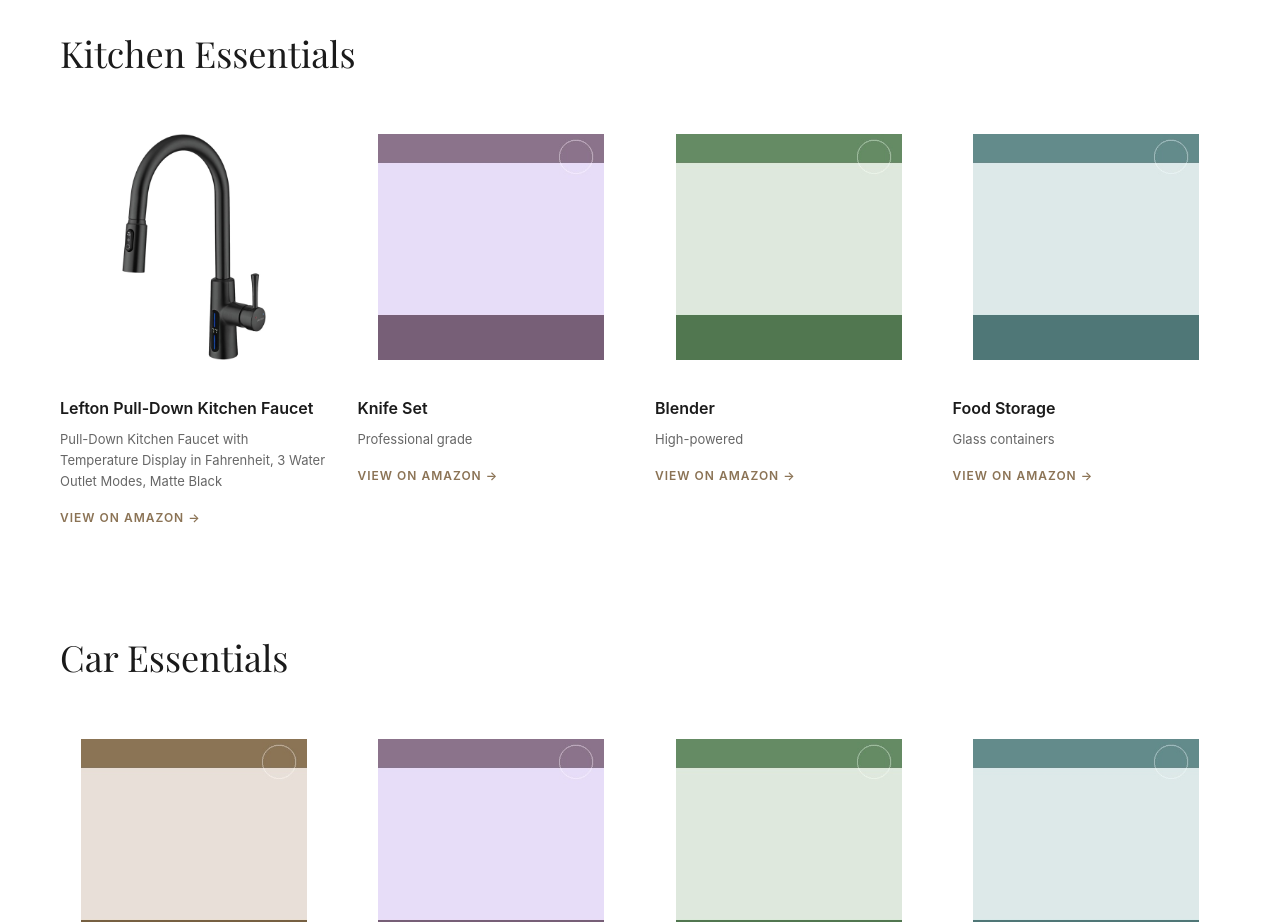
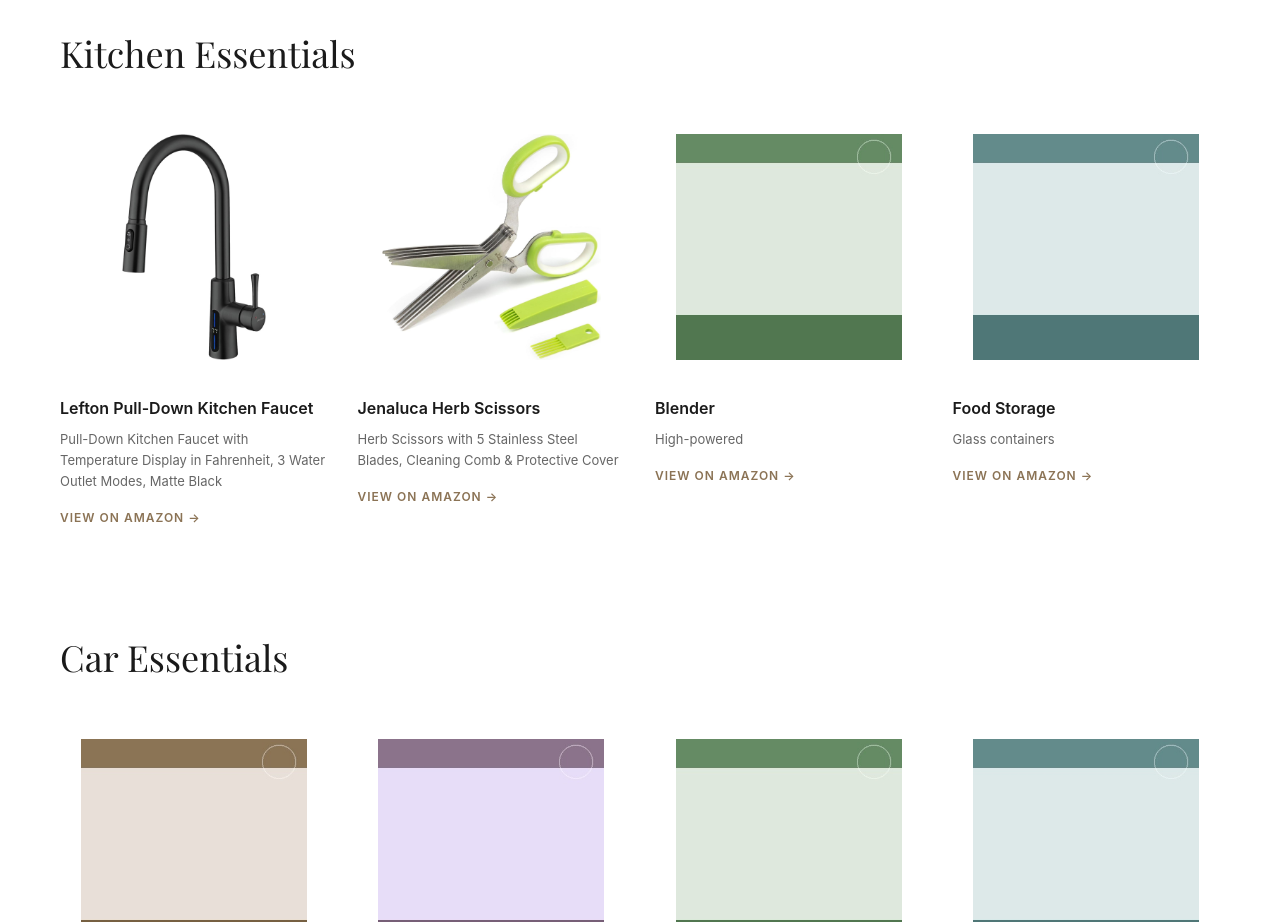
Before and after one commit to ItsCuratedDaily/itscuratedaily, a Nuxt app: page /amazon-finds in a window 1280 px wide. Shown: the part 4180-5102 px from the top of the page. Built offline with nearby package versions, Linux system fonts and the light colour scheme.

Commit message:
Add herb scissors to Kitchen Essentials

```diff
--- a/pages/amazon-finds.vue
+++ b/pages/amazon-finds.vue
@@ -85,7 +85,7 @@
           name: 'Kitchen Essentials',
           products: [
             { name: 'Lefton Pull-Down Kitchen Faucet', description: 'Pull-Down Kitchen Faucet with Temperature Display in Fahrenheit, 3 Water Outlet Modes, Matte Black', image: '/assets/products/kitchen-faucet.jpg', link: 'https://www.amazon.com/dp/B0FC1TR2FM' },
-            { name: 'Knife Set', description: 'Professional grade', image: '/assets/post-2.jpg', link: 'https://amazon.com/s?k=knife+set' },
+            { name: 'Jenaluca Herb Scissors', description: 'Herb Scissors with 5 Stainless Steel Blades, Cleaning Comb & Protective Cover', image: '/assets/products/herb-scissors.jpg', link: 'https://www.amazon.com/Jenaluca-Herb-Scissors-Blades-Cover/dp/B00LRKMK96/' },
             { name: 'Blender', description: 'High-powered', image: '/assets/post-3.jpg', link: 'https://amazon.com/s?k=blender' },
             { name: 'Food Storage', description: 'Glass containers', image: '/assets/post-4.jpg', link: 'https://amazon.com/s?k=food+storage' }
           ]
```
Also changed, not shown: public/assets/products/herb-scissors.jpg (added).
